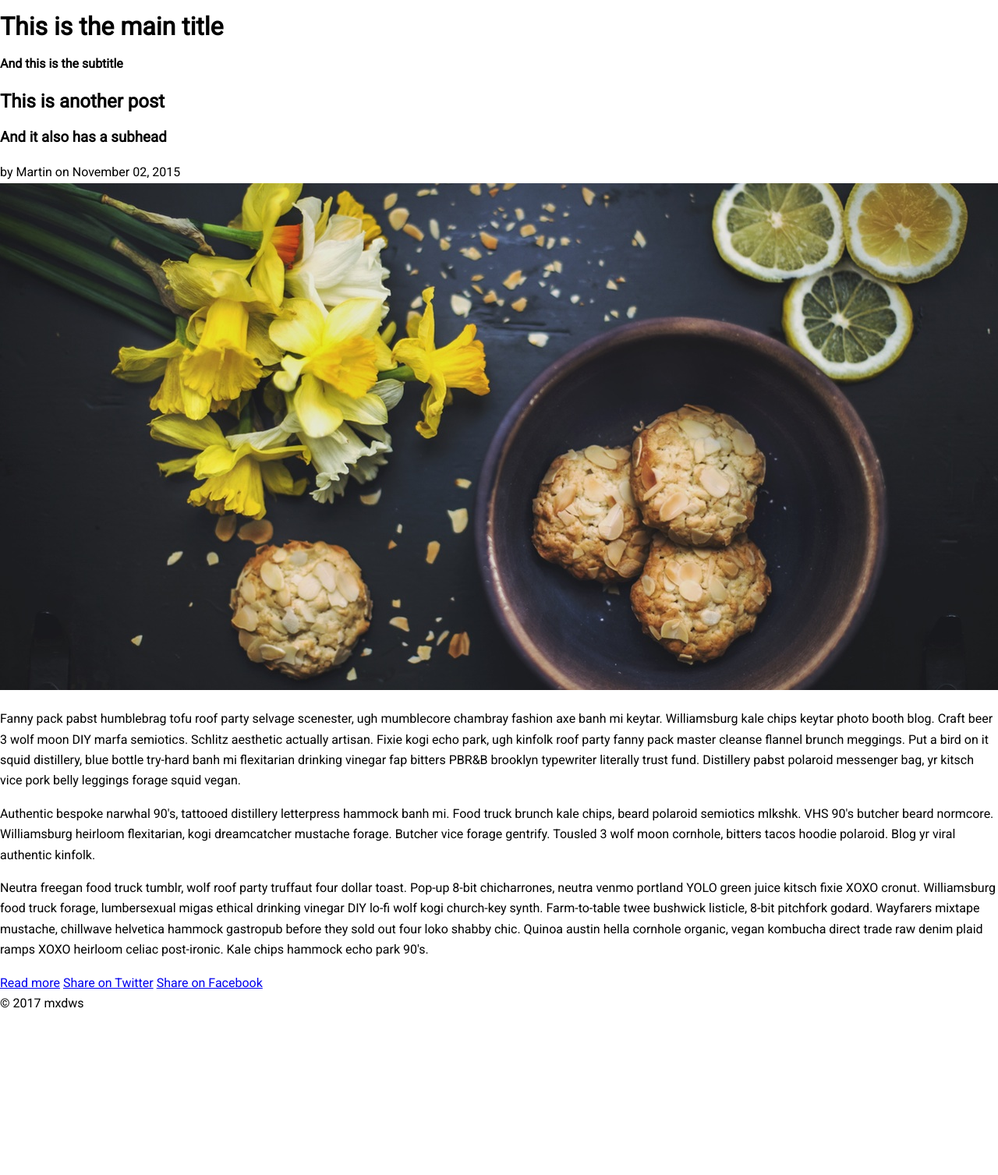
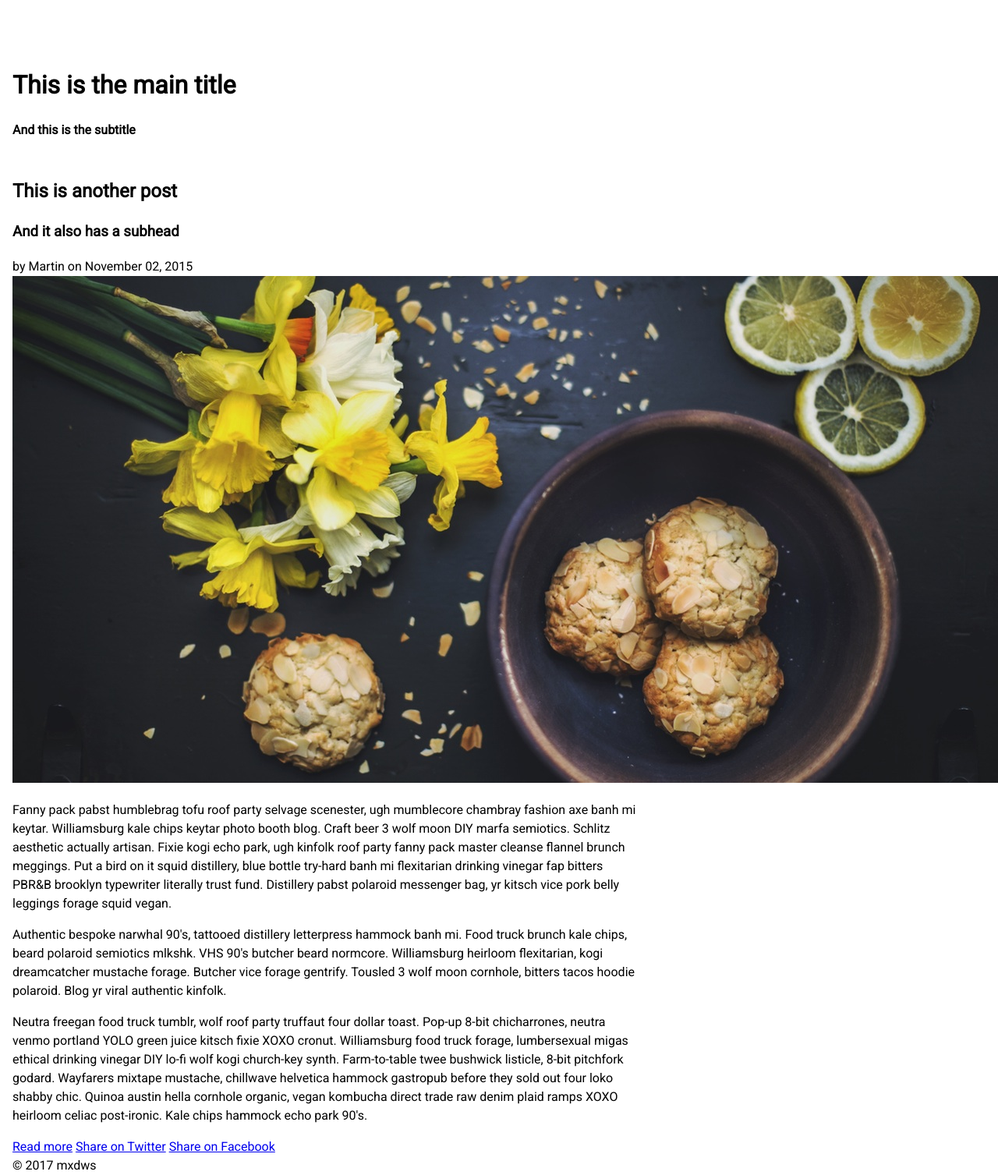
Before and after one commit to mxdws/espresso, a Jekyll site: the page built from _posts/2015-11-02-this-is-another-post.html, in a window 1280 px wide. Shown: the whole page at 78% size. Built offline with Jekyll 4.4.1, drawn with Linux system fonts in a browser that asks for light colours; nearby versions of some CDN libraries; before the commit the page ends 1300 px from its top, so only the background shows below that.

Commit message:
Update style.css

```diff
--- a/assets/css/style.css
+++ b/assets/css/style.css
@@ -12,12 +12,19 @@ body {
 	background-position: center;
 	text-align: left;
 	font: 1em/1.65em 'Roboto', sans-serif;
-	margin: 50px;
-	padding: 0;
+	margin: 0 auto;
+	max-width: 50em;
+	line-height: 1.5;
+	padding: 4em 1em;
 }
 
 
 h1, h2, h3, nav, body > footer, body > header .description, .button, .meta {
 	font-family: 'Roboto', sans-serif;
+}
 
+h2 {
+	margin-top: 1em;
+	padding-top: 1em;
+}
 /* site header */
```
